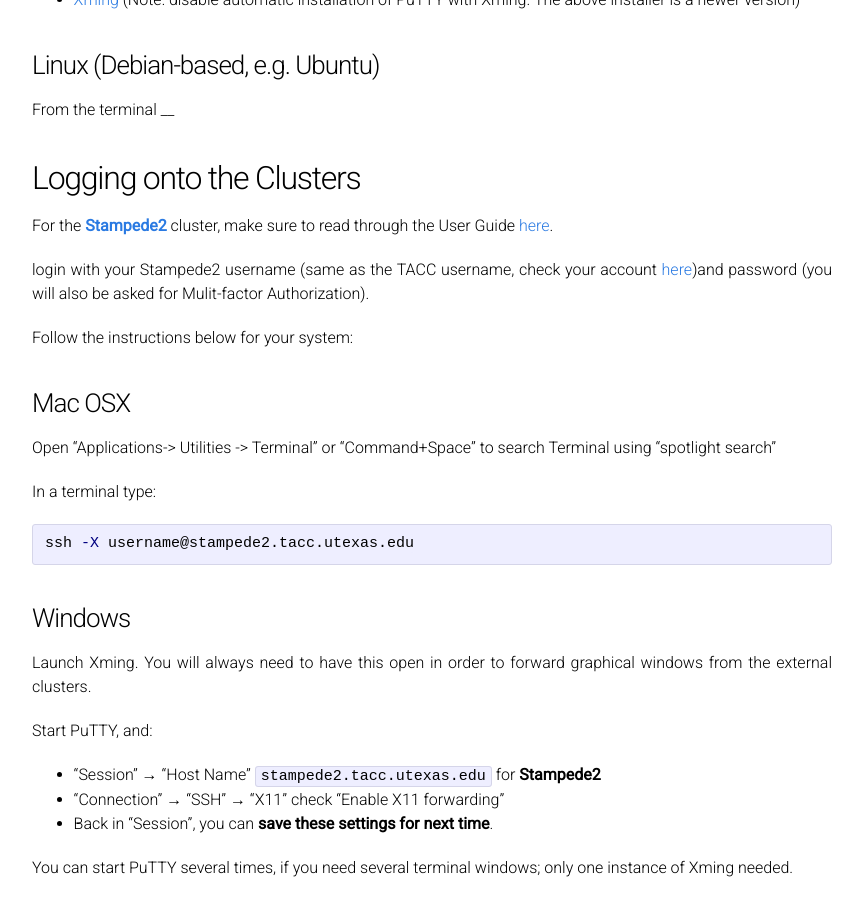
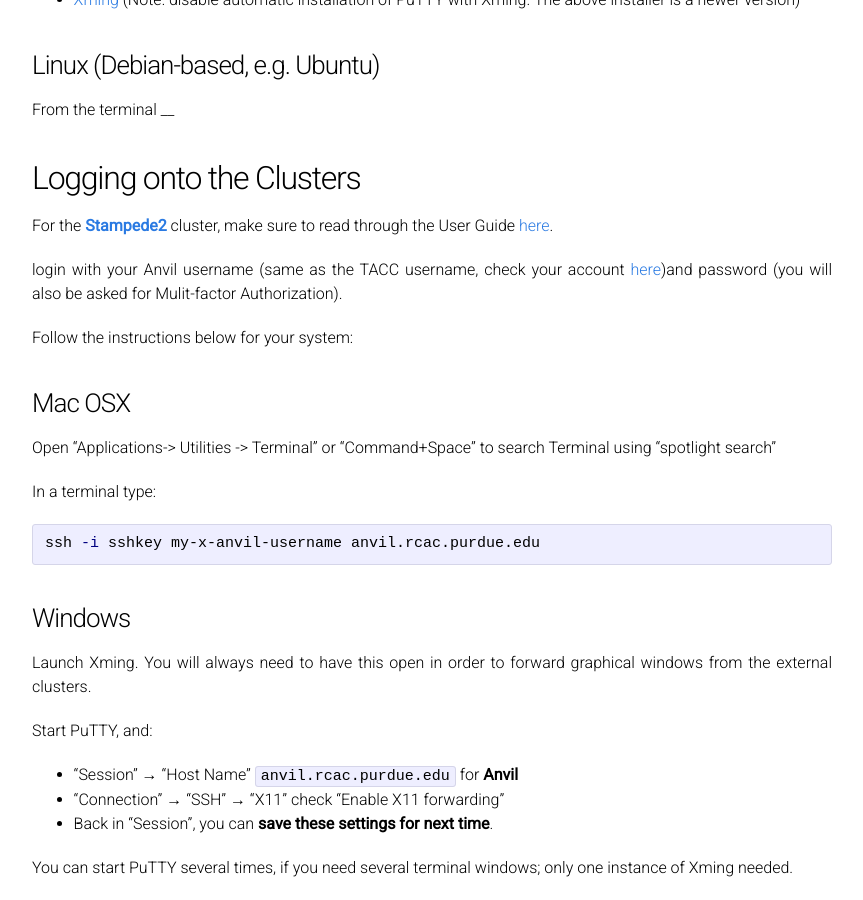
Before and after one commit to UPennCBE544/2023.github.io, a Jekyll site: the page built from Clusters.md, in a window 1280 px wide and 900 px high, scrolled down 1017 px. Shown: the whole window, without its empty margins (208-1071 px from the left). Built offline with Jekyll 4.4.1, drawn with Linux system fonts in a browser that asks for light colours; our own code applies the rules of GitHub Pages for plain Markdown files.

Commit message:
Update Clusters.md

````diff
--- a/Clusters.md
+++ b/Clusters.md
@@ -49,7 +49,7 @@ ____
 
 For the [**Stampede2**](https://www.tacc.utexas.edu/systems/stampede2) cluster, make sure to read through the User Guide [here](https://portal.tacc.utexas.edu/user-guides/stampede2).
 
-login with your Stampede2 username (same as the TACC username, check your account [here](https://portal.tacc.utexas.edu/))and password (you will also be asked for Mulit-factor Authorization).
+login with your Anvil username (same as the TACC username, check your account [here](https://portal.tacc.utexas.edu/))and password (you will also be asked for Mulit-factor Authorization).
 
 Follow the instructions below for your system:
 
@@ -59,7 +59,7 @@ Open "Applications-> Utilities -> Terminal" or "Command+Space" to search Termina
 
 In a terminal type:
 ```bash
-ssh -X username@stampede2.tacc.utexas.edu
+ssh -i sshkey my-x-anvil-username anvil.rcac.purdue.edu
 ```
 
 ### Windows
@@ -67,7 +67,7 @@ Launch Xming. You will always need to have this open in order to forward graphic
 
 Start PuTTY, and:
 
-* “Session” → “Host Name” `stampede2.tacc.utexas.edu` for **Stampede2**
+* “Session” → “Host Name” `anvil.rcac.purdue.edu` for **Anvil**
 * “Connection” → “SSH” → “X11” check “Enable X11 forwarding”
 * Back in “Session”, you can **save these settings for next time**.
 
````
